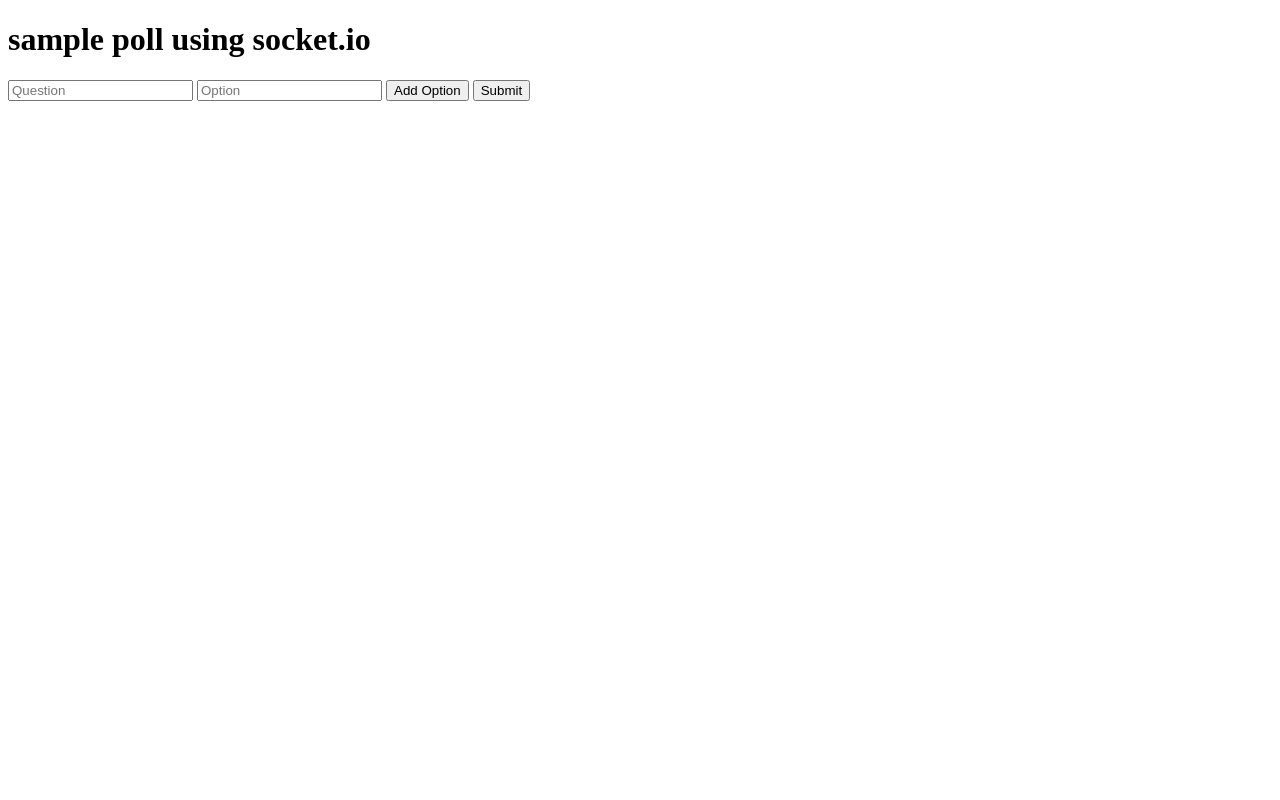
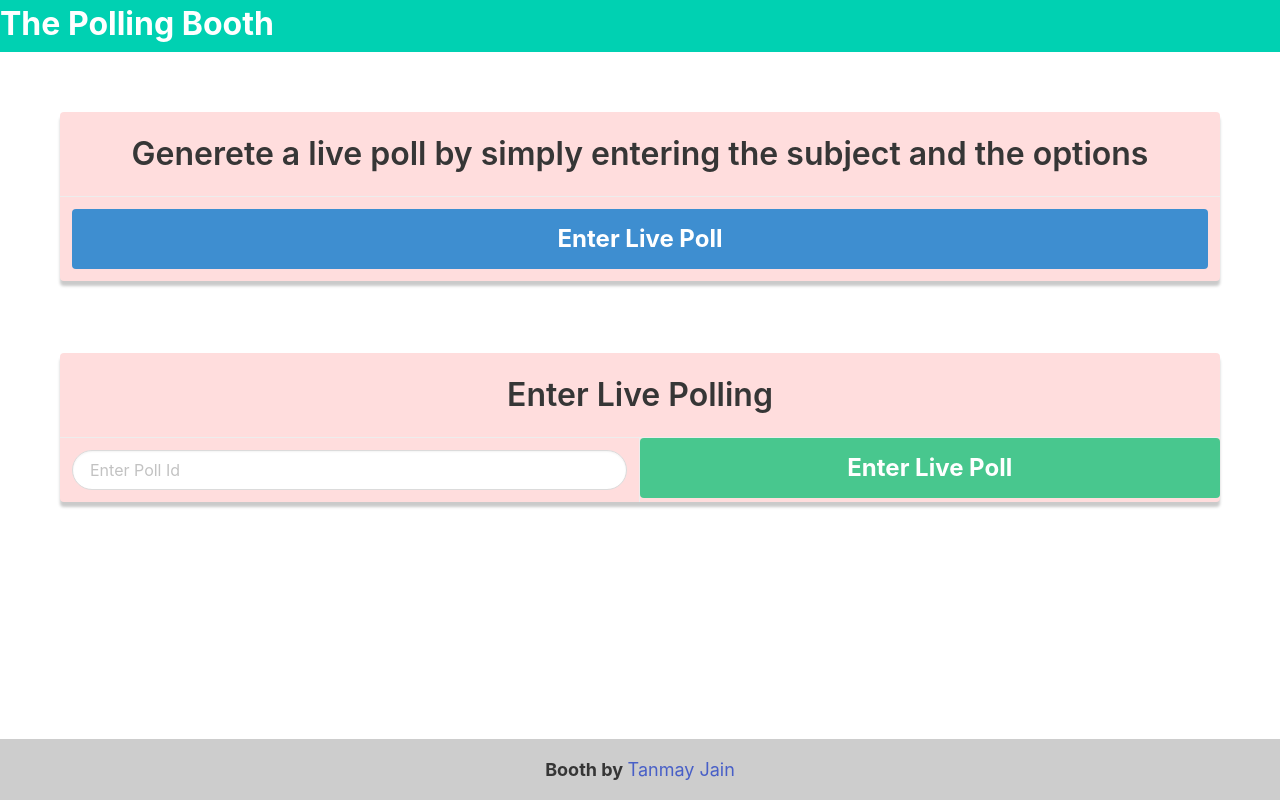
Before and after one commit to TanmayJain17/ThePollingBooth, a website: page src/public/index.html in a window 1280 px wide. Drawn offline with nearby package versions, Linux system fonts and the light colour scheme; files that its build step writes are made by us from their sources; files whose address does not match are found by name.

Commit message:
modified some files

```diff
--- a/src/public/index.html
+++ b/src/public/index.html
@@ -1,21 +1,24 @@
 <!DOCTYPE html>
 <html lang="en">
+
 <head>
     <meta charset="UTF-8">
     <meta http-equiv="X-UA-Compatible" content="IE=edge">
-    <meta name="viewport" content="width=device-width, initial-scale=1.0">
-    <script src="../public/js/jquery-3.6.0.js"></script>
+    <meta name="viewport" content="width=device-width, initial-scale=1">
+    <link rel="stylesheet" href="https://cdn.jsdelivr.net/npm/bulma@0.9.2/css/bulma.css">
+    <script src="./js/jquery-3.6.0.js"></script>
     <script src="/socket.io/socket.io.js"></script>
-    <script defer src="../public/app/client.js"></script>
-    <link rel="stylesheet" href="style.css">
-    <title>Document</title>
+
+    <!--oWn script-->
+    <script defer src="./app/common.js"></script>
+    <link rel="stylesheet" href="./app/style.css">
+    <title>The Polling Booth</title>
 </head>
+
 <body>
-    <h1>sample poll using socket.io</h1>
-    <input id="question" type="Text" rows="10" cols="20" placeholder="Question">
-    <input id="option" type="text" rows="3" cols="20" placeholder="Option">
-    <button id="btnAdd">Add Option</button>
-    <button id="btnSubmit">Submit</button>
-    <ul id="listOption"></ul>
+    <div id="navigation"></div>
+    <div id="content"></div>
+    <div id="footer"></div>
 </body>
+
 </html>
--- a/src/routes/polls/index.js
+++ b/src/routes/polls/index.js
@@ -1,5 +1,5 @@
 const route = require('express').Router();
-const {getPoll,postPoll} = require('../../controller/polls')
+const { getPoll, postPoll } = require('../../controller/polls')
 
 route.get('/:id', async (req, res) => {
     try {
```
Also changed, not shown: server.js (+8 -5 lines).
